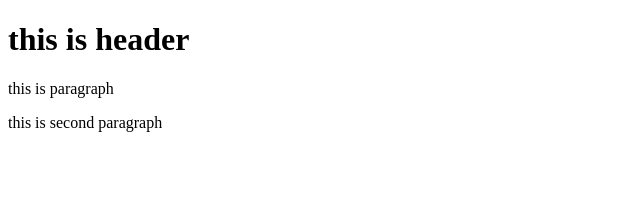
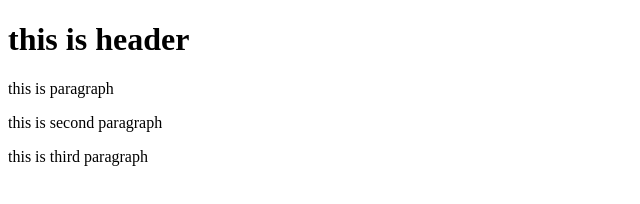
Before and after one commit to lucky-utkrista/git_test, a website: page index.html in a window 1280 px wide. Shown: the whole page, without its empty margins (0-640 px from the left). Drawn offline with Linux system fonts and the light colour scheme.

Commit message:
fourth commit

```diff
--- a/index.html
+++ b/index.html
@@ -8,5 +8,6 @@
 <h1>this is header</h1>
 <p>this is paragraph</p>
 <p>this is second paragraph</p>
+<p>this is third paragraph</p>
   </body>
 </html>
```
Also changed, not shown: package.json (added, +24 -0 lines), 1 other file.
